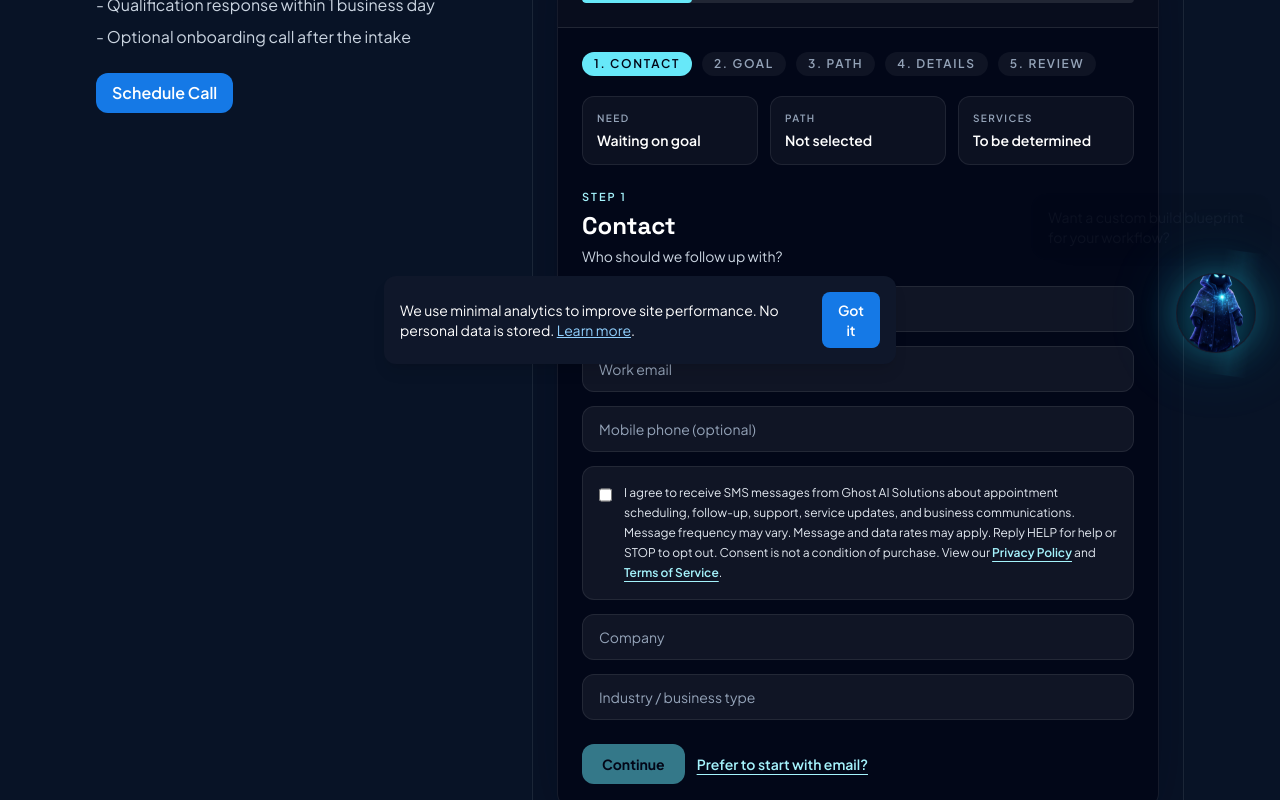
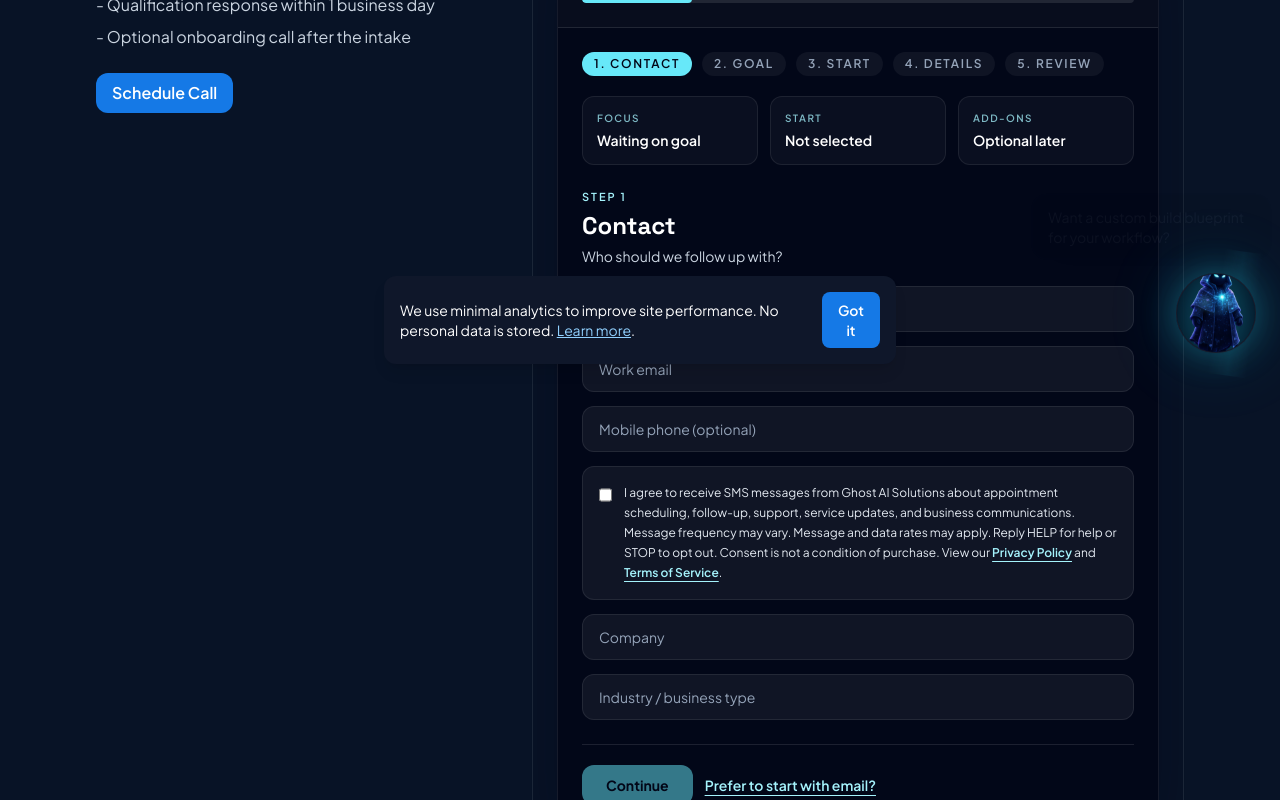
Before and after one commit to burchdad/ghostaisolutions, a Next.js app: page /contact in a window 1280 px wide. Shown: the part 420-1220 px from the top of the page. Built offline with nearby package versions, Linux system fonts and the light colour scheme.

Commit message:
Polish intake path language

```diff
--- a/components/QualificationIntake.js
+++ b/components/QualificationIntake.js
@@ -8,7 +8,7 @@ import { BOOKING_URL } from "@/lib/constants";
 const steps = [
   { label: "Contact", kicker: "Who should we follow up with?" },
   { label: "Goal", kicker: "Pick the first business outcome." },
-  { label: "Path", kicker: "Choose the buying motion." },
+  { label: "Start", kicker: "Pick the way you would prefer to work with us." },
   { label: "Details", kicker: "Help us route it correctly." },
   { label: "Review", kicker: "Check the recommended path." },
 ];
@@ -26,9 +26,9 @@ const primaryNeeds = [
 ];
 
 const offerPaths = [
-  ["package", "Ongoing growth partner", "Best when you want marketing, systems, reporting, and strategy handled together."],
-  ["ala-carte", "One-time / a la carte", "Best when you know the exact project or service you need right now."],
-  ["unsure", "Help me choose", "Best when you want us to recommend the right starting point."],
+  ["package", "Ongoing growth support", "Best when you want marketing, systems, reporting, and strategy handled together."],
+  ["ala-carte", "One-time project", "Best when you know the exact project or service you need right now."],
+  ["unsure", "Recommend the best fit", "Best when you want us to suggest the smartest starting point."],
 ];
 
 const services = [
@@ -117,7 +117,7 @@ function ChoiceCard({ active, label, eyebrow, description, onClick }) {
       className={`group relative overflow-hidden rounded-xl border p-4 text-left transition duration-200 ${
         active
           ? "border-cyan-300/80 bg-cyan-300/15 shadow-[0_0_0_1px_rgba(103,232,249,0.22),0_18px_45px_rgba(8,145,178,0.14)]"
-          : "border-white/12 bg-white/[0.055] hover:border-cyan-200/40 hover:bg-white/[0.085]"
+          : "border-white/10 bg-white/[0.045] hover:border-cyan-200/35 hover:bg-white/[0.075]"
       }`}
     >
       <span
@@ -130,7 +130,7 @@ function ChoiceCard({ active, label, eyebrow, description, onClick }) {
         {active ? "Selected" : ""}
       </span>
       <span className={`inline-flex rounded-md border px-2 py-1 text-[10px] font-bold uppercase tracking-[0.14em] ${
-        active ? "border-cyan-200/50 bg-cyan-200/15 text-cyan-100" : "border-white/10 bg-white/5 text-slate-300"
+        active ? "border-cyan-200/50 bg-cyan-200/15 text-cyan-100" : "border-white/10 bg-white/[0.04] text-slate-300"
       }`}>
         {eyebrow}
       </span>
@@ -173,9 +173,9 @@ export default function QualificationIntake({ supportEmail }) {
     const path = selectedLabel(offerPaths, form.offerPath);
     const serviceCount = form.selectedServices.length;
     return [
-      ["Need", selectedNeeds.length ? primary : "Waiting on goal"],
-      ["Path", form.offerPath ? path : "Not selected"],
-      ["Services", serviceCount ? `${serviceCount} selected` : "To be determined"],
+      ["Focus", selectedNeeds.length ? primary : "Waiting on goal"],
+      ["Start", form.offerPath ? path : "Not selected"],
+      ["Add-ons", serviceCount ? `${serviceCount} selected` : "Optional later"],
     ];
   }, [form.offerPath, form.primaryNeed, form.primaryNeeds, form.selectedServices.length]);
 
@@ -334,9 +334,9 @@ export default function QualificationIntake({ supportEmail }) {
 
           <div className="mb-6 grid gap-3 md:grid-cols-3">
             {routePreview.map(([label, value]) => (
-              <div key={label} className="rounded-xl border border-white/10 bg-white/[0.045] p-3.5">
-                <p className="text-[10px] font-semibold uppercase tracking-[0.14em] text-slate-400">{label}</p>
-                <p className="mt-1 text-sm font-semibold text-white">{value}</p>
+              <div key={label} className="rounded-xl border border-white/10 bg-white/[0.035] p-3.5">
+                <p className="text-[10px] font-semibold uppercase tracking-[0.14em] text-cyan-200/75">{label}</p>
+                <p className="mt-1 text-sm font-semibold leading-5 text-white">{value}</p>
               </div>
             ))}
           </div>
@@ -407,7 +407,7 @@ export default function QualificationIntake({ supportEmail }) {
 
           {step === 2 ? (
             <div>
-              <SectionIntro step={step} />
+              <SectionIntro step={step}>Pick the way you would prefer to start. You can change this after we review the intake.</SectionIntro>
               <div className="grid gap-3 md:grid-cols-3">
                 {offerPaths.map(([value, label, description]) => (
                   <ChoiceCard
@@ -528,9 +528,9 @@ export default function QualificationIntake({ supportEmail }) {
             </div>
           ) : null}
 
-          <div className="mt-6 flex flex-wrap items-center gap-3">
+          <div className="mt-6 flex flex-wrap items-center gap-3 border-t border-white/10 pt-5">
             {step > 0 ? (
-              <button type="button" onClick={() => setStep((current) => current - 1)} className="rounded-xl border border-white/20 px-4 py-2 text-sm font-semibold text-white transition hover:bg-white/10">
+              <button type="button" onClick={() => setStep((current) => current - 1)} className="rounded-xl border border-white/20 px-4 py-2.5 text-sm font-semibold text-white transition hover:bg-white/10">
                 Back
               </button>
             ) : null}
@@ -540,7 +540,7 @@ export default function QualificationIntake({ supportEmail }) {
                 type="button"
                 disabled={!canContinue}
                 onClick={() => setStep((current) => current + 1)}
-                className="rounded-xl bg-cyan-300 px-5 py-2.5 text-sm font-bold text-slate-950 transition hover:bg-cyan-200 disabled:cursor-not-allowed disabled:opacity-50"
+                className="rounded-xl bg-cyan-300 px-6 py-2.5 text-sm font-bold text-slate-950 transition hover:bg-cyan-200 disabled:cursor-not-allowed disabled:opacity-50"
               >
                 Continue
               </button>
@@ -556,7 +556,7 @@ export default function QualificationIntake({ supportEmail }) {
                   handleSubmit();
                 }}
                 aria-disabled={submitting}
-                className="rounded-xl bg-cyan-300 px-5 py-2.5 text-sm font-bold text-slate-950 transition hover:bg-cyan-200 aria-disabled:pointer-events-none aria-disabled:opacity-60"
+                className="rounded-xl bg-cyan-300 px-6 py-2.5 text-sm font-bold text-slate-950 transition hover:bg-cyan-200 aria-disabled:pointer-events-none aria-disabled:opacity-60"
               >
                 {submitting ? "Sending..." : highIntent ? "Submit and Book Call" : "Send Intake"}
               </TrackCTA>
```
